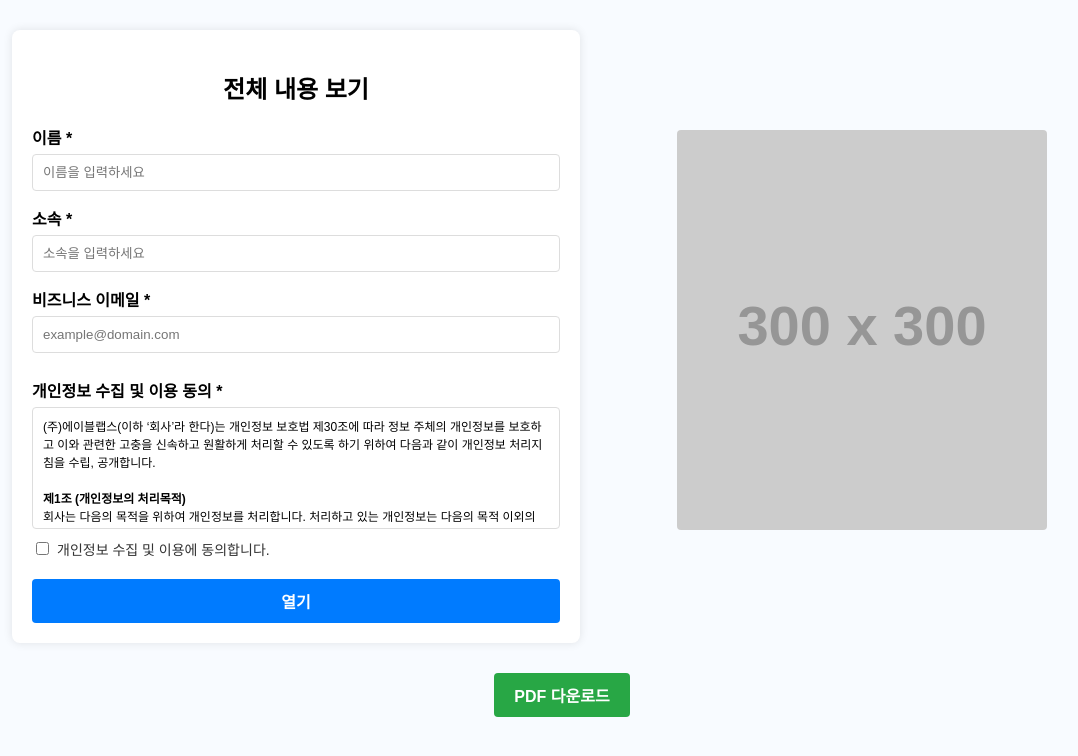
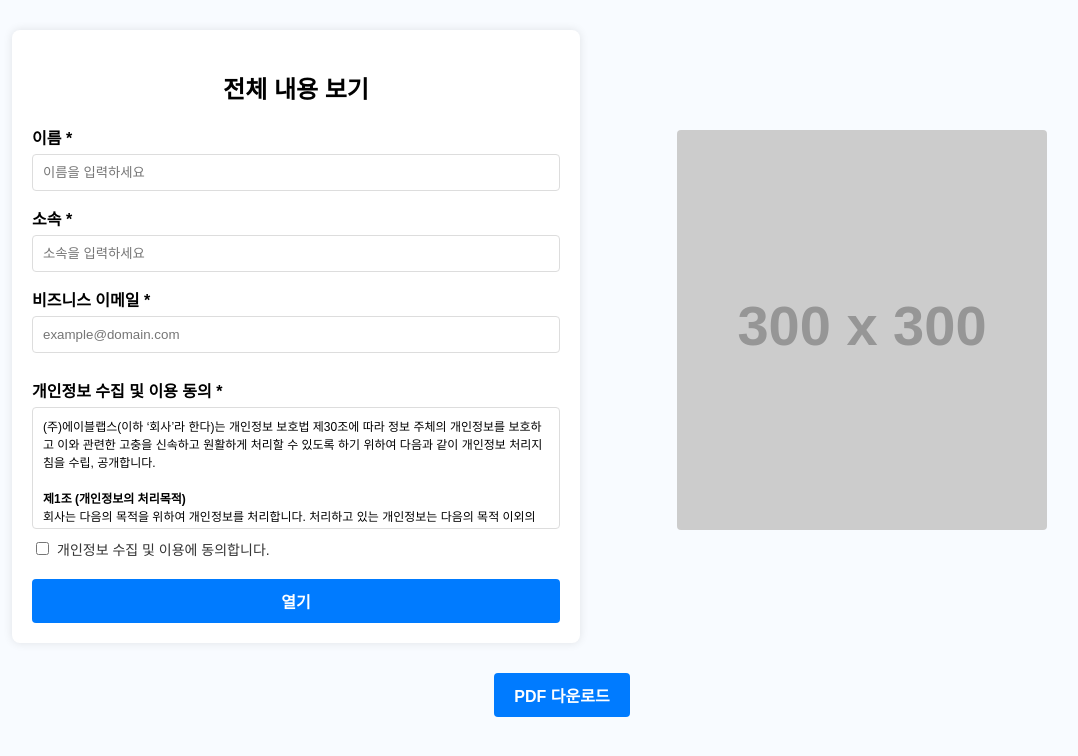
Before and after one commit to JihyeonABLEr/Automation-for-Life-Sciences, a plain HTML site: page index.html in a window 1280 px wide. Shown: the whole page, without its empty margins (78-1156 px from the left). Drawn offline with Linux system fonts and the light colour scheme; placeholder pictures from the web are drawn by us.

Commit message:
index.html

```diff
--- a/index.html
+++ b/index.html
@@ -150,7 +150,7 @@
 <div style="text-align: center; margin-top: 20px;">
   <a href="https://drive.google.com/uc?export=download&id=1tyE2PSD8aATx4RDVZo6GXmQwKEgTKrjA"
      download
-     style="display: inline-block; padding: 10px 20px; background-color: #28a745; color: white; text-decoration: none; border-radius: 4px; font-weight: 600;">
+     style="display: inline-block; padding: 10px 20px; background-color: #007BFF; color: white; text-decoration: none; border-radius: 4px; font-weight: 600;">
     PDF 다운로드
   </a>
 </div>
```
